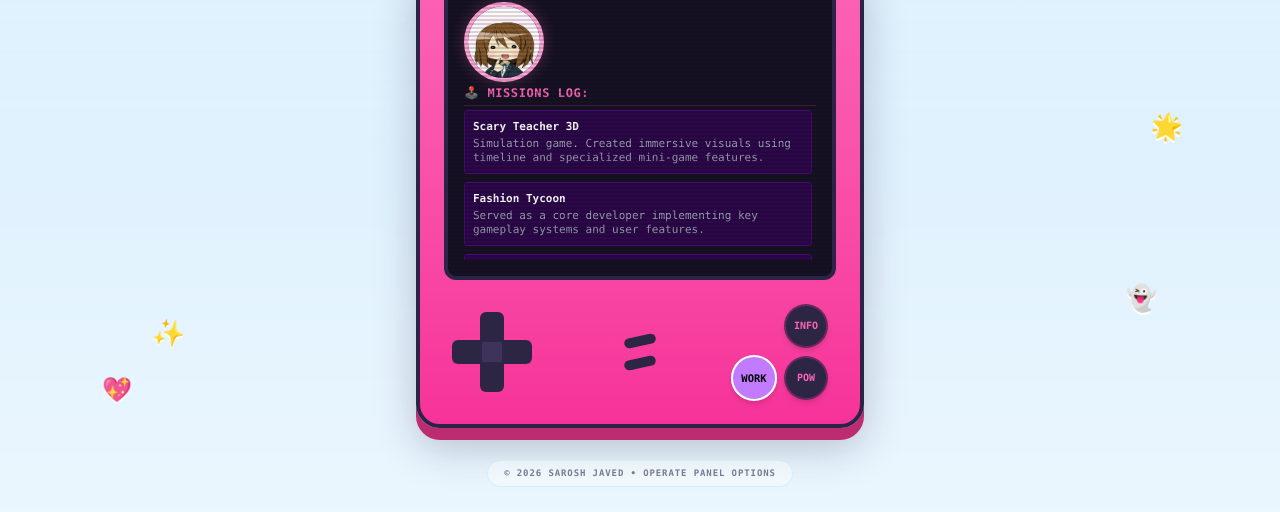
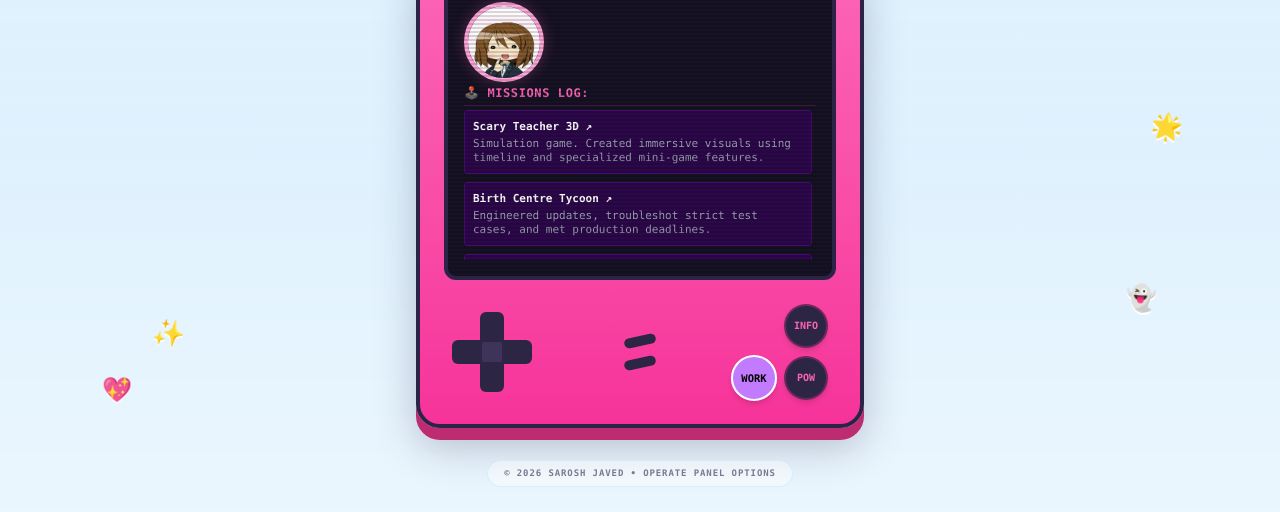
Before and after one commit to Sarosh112233/Sarosh112233.github.io, a React (Vite) app: page / in a window 1280 px wide. Both pictures are taken after a click on the button "WORK". Shown: the part 235-747 px from the top of the page. Built offline with nearby package versions, Linux system fonts and the light colour scheme.

Commit message:
added hyperlinks

```diff
--- a/src/App.jsx
+++ b/src/App.jsx
@@ -10,11 +10,19 @@ function App() {
 
   // Real game development projects from your CV
   const projects = [
-    { name: "Scary Teacher 3D", desc: "Simulation game. Created immersive visuals using timeline and specialized mini-game features." },
-    { name: "Fashion Tycoon", desc: "Served as a core developer implementing key gameplay systems and user features." },
-    { name: "Birth Centre Tycoon", desc: "Engineered updates, troubleshot strict test cases, and met production deadlines." },
-    { name : "Pull the String", desc:"I worked on creating and designing levels and making the game visually appealing."},
-    {name : "Real Estate Tycoon", desc:"I worked on implementing new features, User Interface ,testing and debugging the game."}
+    { name: "Scary Teacher 3D",
+       desc: "Simulation game. Created immersive visuals using timeline and specialized mini-game features.",
+      url: "https://play.google.com/store/apps/details?id=com.zakg.scaryteacher.hellgame&hl=en"  },
+
+    { name: "Birth Centre Tycoon", desc: "Engineered updates, troubleshot strict test cases, and met production deadlines." ,
+      url:"https://play.google.com/store/apps/details?id=com.genigames.idle.confinementcentre.tycoon"
+    },
+    { name : "Pull the String", desc:"I worked on creating and designing levels and making the game visually appealing.",
+      url:" https://play.google.com/store/apps/details?id=com.zatg.rescue.quest"
+    },
+    {name : "Real Estate Tycoon", desc:"I worked on implementing new features, User Interface ,testing and debugging the game.",
+      url : "https://play.google.com/store/apps/details?id=com.genigames.rental.property.tycoon&hl=en"
+    }
   ]
 
   // Floating background decorative element map [emoji, top, left, delay, duration]
@@ -119,6 +127,11 @@ function App() {
       >
         {/* TOP SCREEN INSET */}
         <div className="bg-[#161224] rounded-xl p-4 border-4 border-[#2c2447] min-h-[230px] flex flex-col justify-between relative overflow-hidden">
+
+
+
+
+
           {/* Scanline Overlay */}
           <div className="absolute inset-0 bg-[linear-gradient(rgba(18,16,16,0)_50%,rgba(0,0,0,0.15)_50%)] bg-[size:100%_4px] pointer-events-none z-20" />
 
@@ -147,8 +160,8 @@ function App() {
   />
 </motion.div>
 
-
-            {activeTab === 'projects' && (
+/*
+            {/* {activeTab === 'projects' && (
               <motion.div
                 key="projects" initial={{ opacity: 0, x: 20 }} animate={{ opacity: 1, x: 0 }} exit={{ opacity: 0, x: -20 }}
                 className="space-y-2 text-left z-10 text-[#f5edff]"
@@ -163,7 +176,36 @@ function App() {
                   ))}
                 </div>
               </motion.div>
+            )} */}
+            */
+                        {activeTab === 'projects' && (
+              <motion.div
+                key="projects" initial={{ opacity: 0, x: 20 }} animate={{ opacity: 1, x: 0 }} exit={{ opacity: 0, x: -20 }}
+                className="space-y-2 text-left z-10 text-[#f5edff]"
+              >
+                <div className="text-xs font-bold text-pink-400 border-b border-pink-500/20 pb-1 mb-1 tracking-wider">🕹️ MISSIONS LOG:</div>
+                <div className="max-h-[150px] overflow-y-auto space-y-2 pr-1 custom-scrollbar text-[11px]">
+                  {projects.map((p, idx) => (
+                    <a
+                      key={idx}
+                      href={p.url}
+                      target="_blank"
+                      rel="noopener noreferrer"
+                      className="block bg-purple-950/60 p-2 rounded border border-purple-800/40 hover:border-pink-400 hover:bg-purple-900/60 transition-all cursor-pointer group"
+                    >
+                      {/* Clicking anywhere on this card box will open your link! */}
+                      <span className="font-bold text-white block group-hover:text-pink-300 transition-colors">
+                        {p.name} ↗
+                      </span>
+                      <span className="text-gray-400 block mt-0.5 leading-tight">
+                        {p.desc}
+                      </span>
+                    </a>
+                  ))}
+                </div>
+              </motion.div>
             )}
+
 
             {activeTab === 'skills' && (
               <motion.div
```
